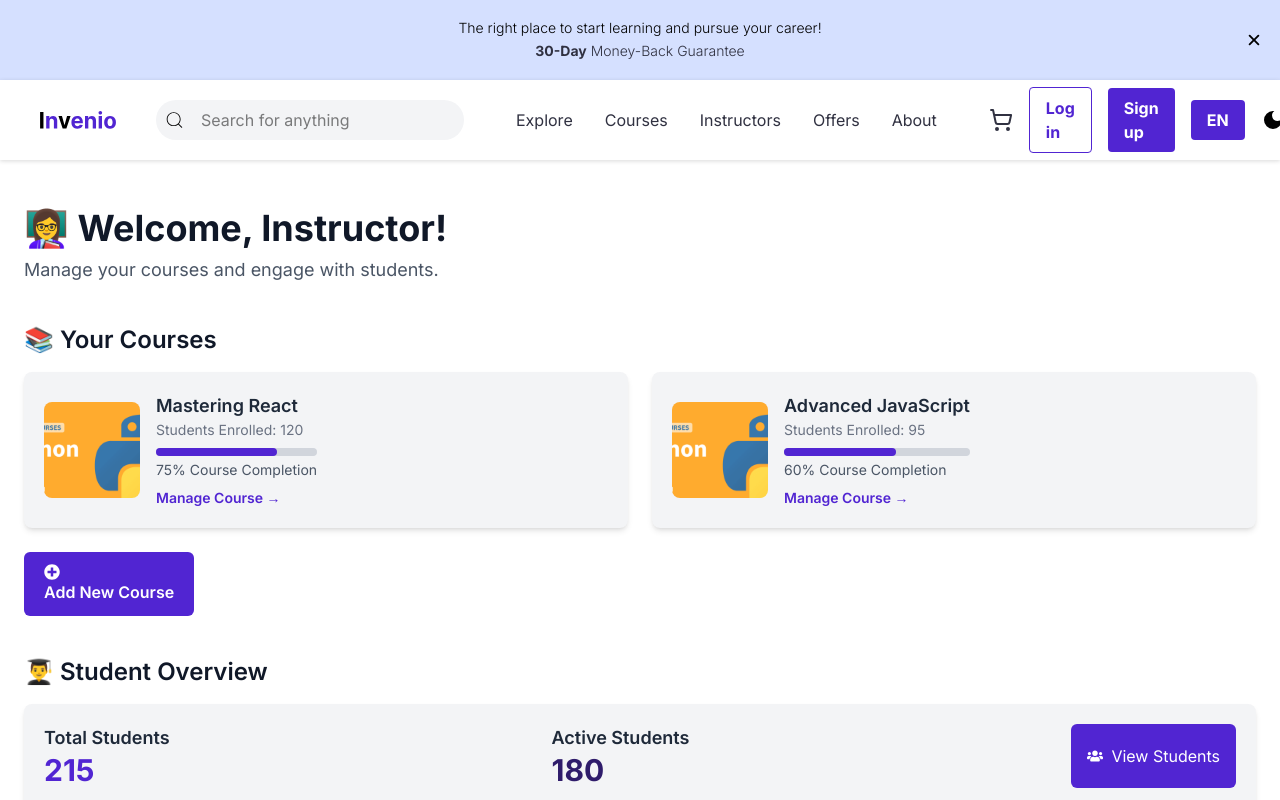
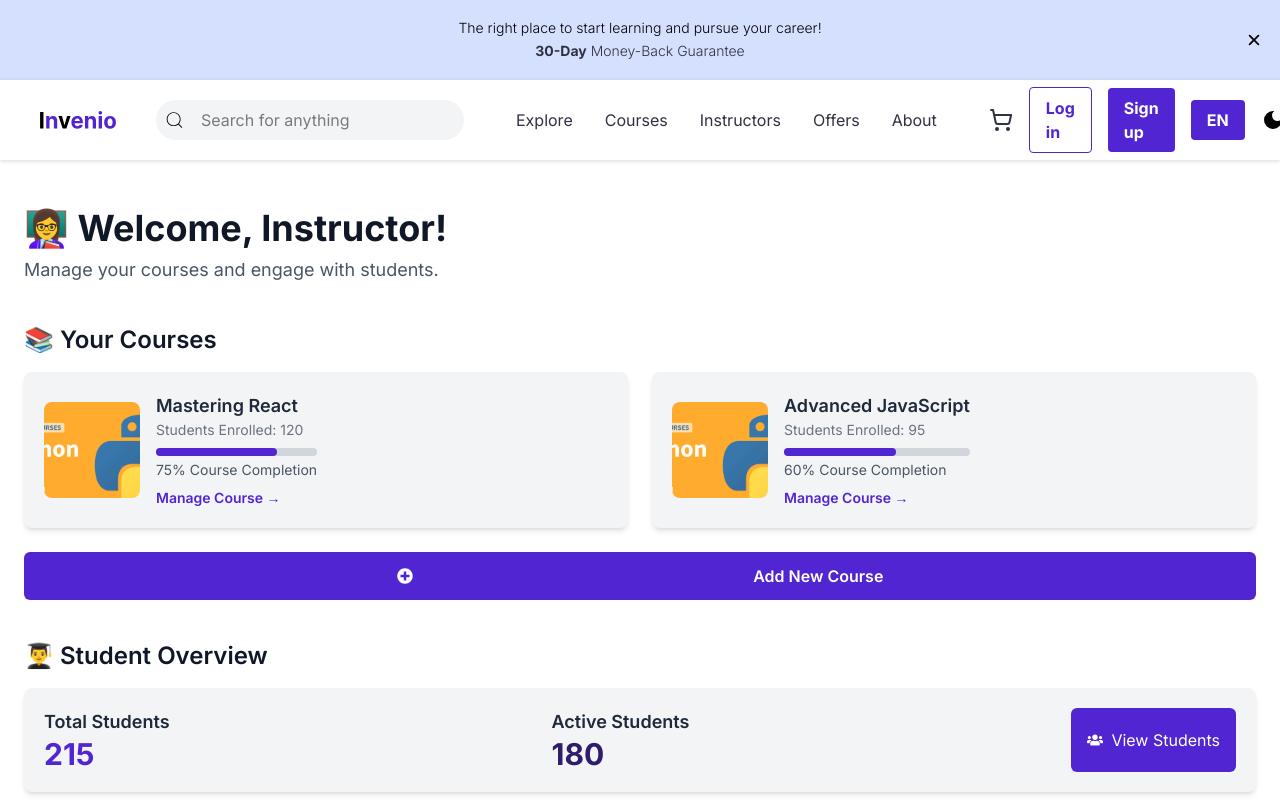
Before and after one commit to Moez-0/Invenio-Front, a React (Vite) app: page /educator/welcome in a window 1280 px wide. Shown: the top 800 px of the page. Built offline with nearby package versions, Linux system fonts and the light colour scheme.

Commit message:
Refactor styling in Welcome component

```diff
--- a/src/pages/Educator/Welcome.jsx
+++ b/src/pages/Educator/Welcome.jsx
@@ -66,7 +66,7 @@ const InstructorDashboard = () => {
 
           <Link
             to="/instructor/add-course"
-            className="mt-6 inline-block bg-secondary text-white px-5 py-3 rounded-md font-semibold hover:bg-primary transition-all flex items-center"
+            className="mt-6  bg-secondary text-white px-10 py-3 rounded-md font-semibold hover:bg-primary transition-all flex items-center justify-evenly"
           >
             <FaPlusCircle className="mr-2" /> Add New Course
           </Link>
```
